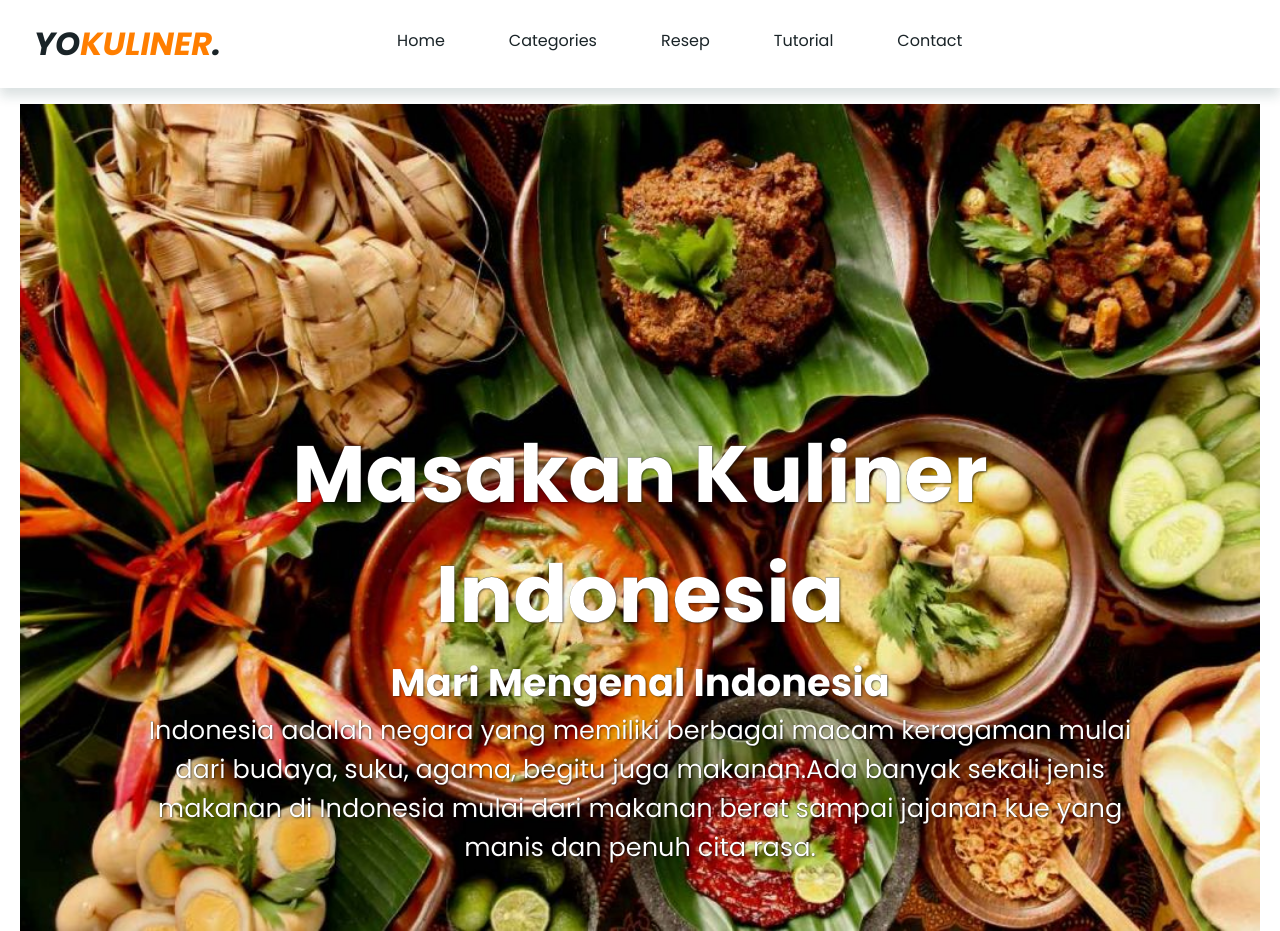
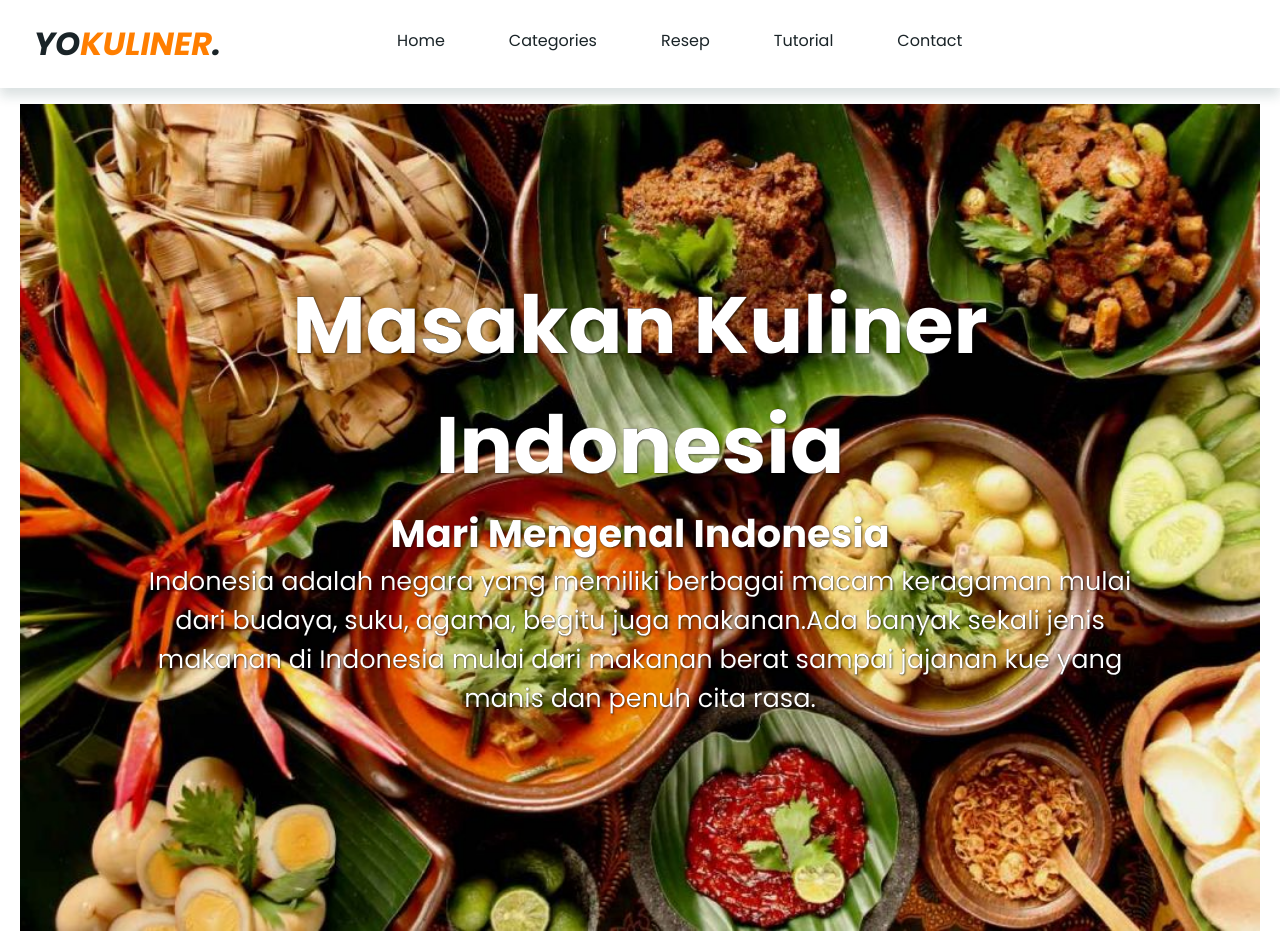
Before and after one commit to johan-bit/GoKuliner, a plain HTML site: page index.html in a window 1280 px wide. Shown: the top 931 px of the page. Drawn offline with nearby package versions, Linux system fonts and the light colour scheme.

Commit message:
Update style.css

```diff
--- a/style.css
+++ b/style.css
@@ -91,14 +91,18 @@
   background: var(--light-orange-color);
   transition: 0.2s ease;
 }
+.home{
+    position: relative;
+}
 .home img{
   width: 100%;
   padding: 20px;
   padding-top: 2rem;
 }
+
 .home-text{
   position: absolute;
-  top: 80%;
+  top: 50%;
   left: 50%;
   transform: translate(-50%, -50%);
   text-shadow: 1px 1px 2px rgba(0, 0, 0, 0.5);
```
